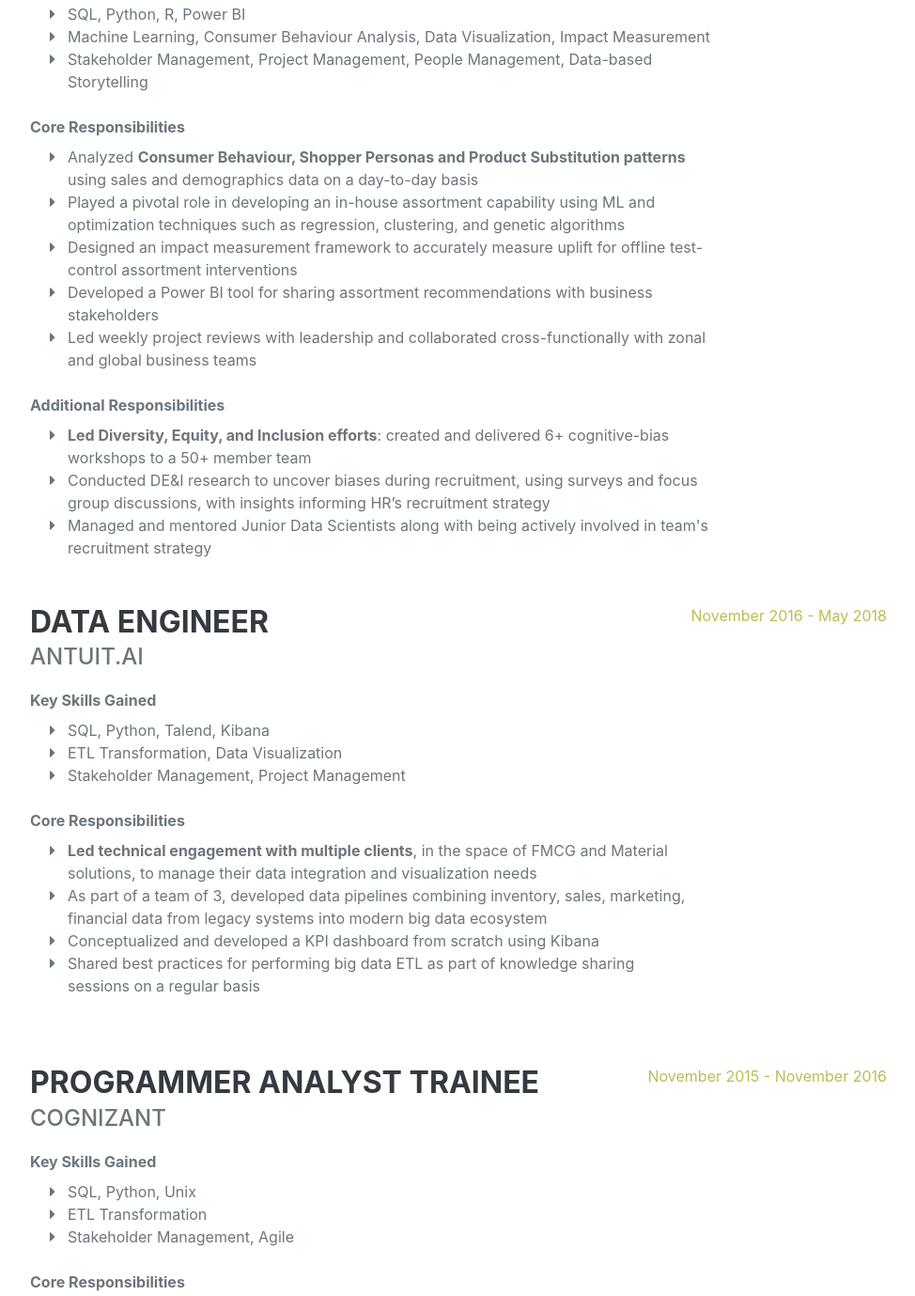
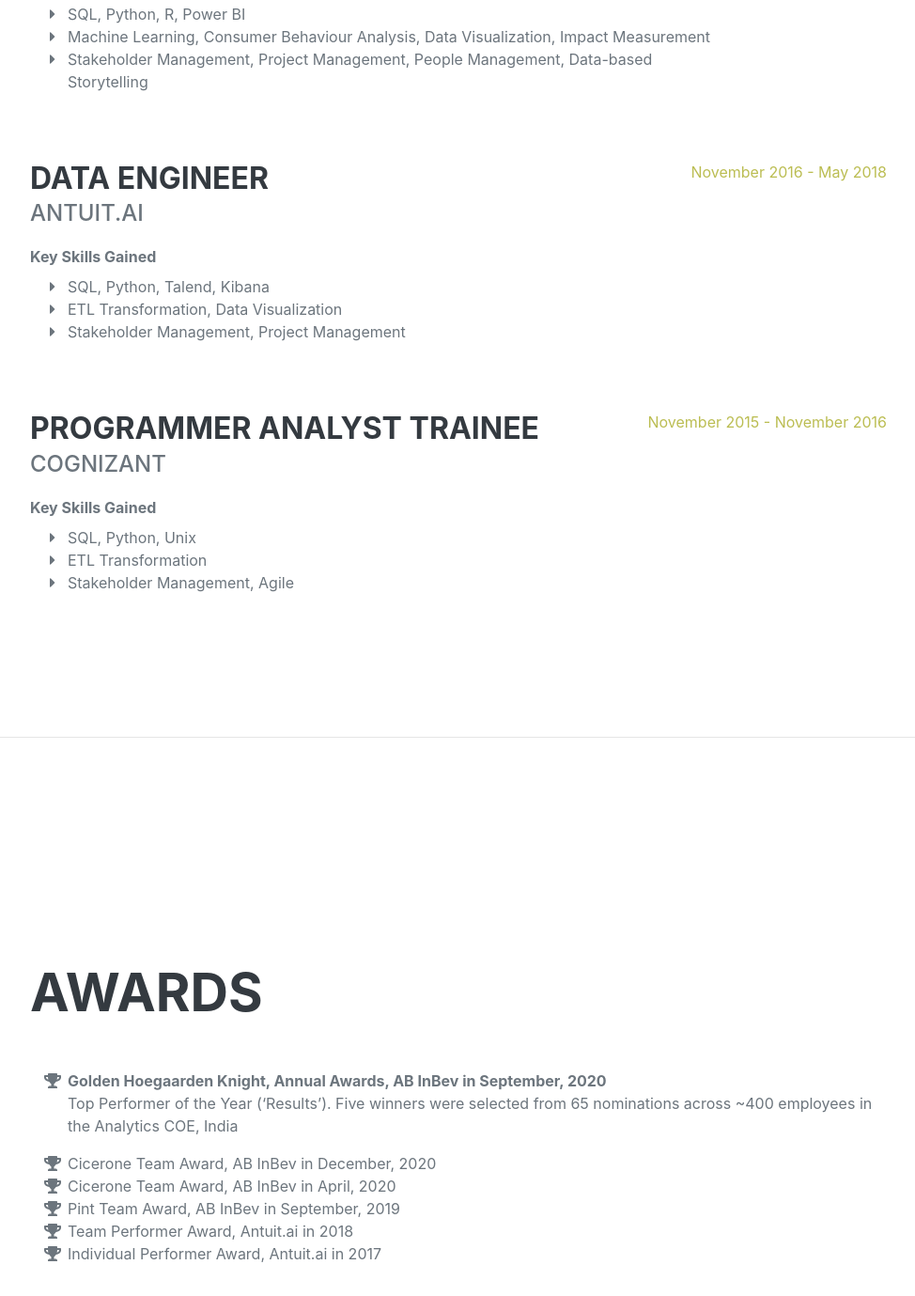
Before and after one commit to Sonal10/sonal10.github.io, a plain HTML site: page index.html in a window 1280 px wide. Shown: the part 2812-4191 px from the top of the page at 94% size, without its empty margins (288-1262 px from the left). Drawn offline with nearby package versions, Linux system fonts and the light colour scheme; a web font is replaced by a local one.

Commit message:
Updated the experience section to make it cleaner

```diff
--- a/index.html
+++ b/index.html
@@ -228,49 +228,7 @@
                                             </ul>
 
 
-                        <label><b>Core Responsibilities</b></label>
-                        <ul class="fa-ul mb-0">
 
-                            <li>
-                                <span class="fa-li"><i class="fas fa-caret-right"></i></span>
-                                Analyzed <strong>Consumer Behaviour, Shopper Personas and Product Substitution patterns </strong>using sales and demographics data on a day-to-day basis
-                            </li>
-
-                            <li>
-                                <span class="fa-li"><i class="fas fa-caret-right"></i></span>
-                                Played a pivotal role in developing an in-house assortment capability using ML and optimization techniques such as regression, clustering, and genetic algorithms
-                            </li>
-                            <li>
-                                <span class="fa-li"><i class="fas fa-caret-right"></i></span>
-                                Designed an impact measurement framework to accurately measure uplift for offline test-control assortment interventions
-                            </li>
-                            <li>
-                                <span class="fa-li"><i class="fas fa-caret-right"></i></span>
-                                Developed a Power BI tool for sharing assortment recommendations with business stakeholders
-                            </li>
-                            <li>
-                                <span class="fa-li"><i class="fas fa-caret-right"></i></span>
-                                Led weekly project reviews with leadership and collaborated cross-functionally with zonal and global business teams
-                            </li>
-                            &nbsp;
-                        </ul>
-
-                        <label><b>Additional Responsibilities</b></label>
-                        <ul class="fa-ul mb-0">
-
-                            <li>
-                                <span class="fa-li"><i class="fas fa-caret-right"></i></span>
-                                <strong>Led Diversity, Equity, and Inclusion efforts</strong>: created and delivered 6+ cognitive-bias workshops to a 50+ member team
-                            </li>
-                            <li>
-                                <span class="fa-li"><i class="fas fa-caret-right"></i></span>
-                                Conducted DE&I research to uncover biases during recruitment, using surveys and focus group discussions, with insights informing HR’s recruitment strategy
-                            </li>
-                            <li>
-                                <span class="fa-li"><i class="fas fa-caret-right"></i></span>
-                                Managed and mentored Junior Data Scientists along with being actively involved in team's recruitment strategy
-                            </li>
-                        </ul>
                     </div>
 
 
@@ -299,28 +257,7 @@
                                                 &nbsp;
                                             </ul>
 
-                        <label><b>Core Responsibilities</b></label>
-                        <ul class="fa-ul mb-0">
 
-                            <li>
-                                <span class="fa-li"><i class="fas fa-caret-right"></i></span>
-                                <strong>Led technical engagement with multiple clients</strong>, in the space of FMCG and Material solutions, to manage their
-                                data integration and visualization needs
-                            </li>
-                            <li>
-                                <span class="fa-li"><i class="fas fa-caret-right"></i></span>
-                                As part of a team of 3, developed data pipelines combining inventory, sales, marketing, financial data from legacy systems into modern big data ecosystem
-                            </li>
-                            <li>
-                                <span class="fa-li"><i class="fas fa-caret-right"></i></span>
-                                Conceptualized and developed a KPI dashboard from scratch using Kibana
-                            </li>
-                            <li>
-                                <span class="fa-li"><i class="fas fa-caret-right"></i></span>
-                                Shared best practices for performing big data ETL as part of knowledge sharing sessions on a regular basis
-                            </li>
-                            &nbsp;
-                        </ul>
 
 
                     </div>
@@ -348,27 +285,7 @@
                                                 &nbsp;
                                             </ul>
 
-                        <label><b>Core Responsibilities</b></label>
-                        <ul class="fa-ul mb-0">
 
-
-                            <li>
-                                <span class="fa-li"><i class="fas fa-caret-right"></i></span>
-                                Led requirement gathering for a data warehousing project with a leading UK publishing client
-                            </li>
-
-                            <li>
-                                <span class="fa-li"><i class="fas fa-caret-right"></i></span>
-                                Developed data pipelines using ETL tools like Informatica and languages such as SQL, Unix, and Python
-
-                            </li>
-
-                            <li>
-                                <span class="fa-li"><i class="fas fa-caret-right"></i></span>
-                                <strong>Worked in an agile environment </strong>using Jira
-                            </li>
-                            &nbsp;
-                        </ul>
                     </div>
                     <div class="flex-shrink-0"><span class="text-primary">November 2015 - November 2016</span></div>
 
```
